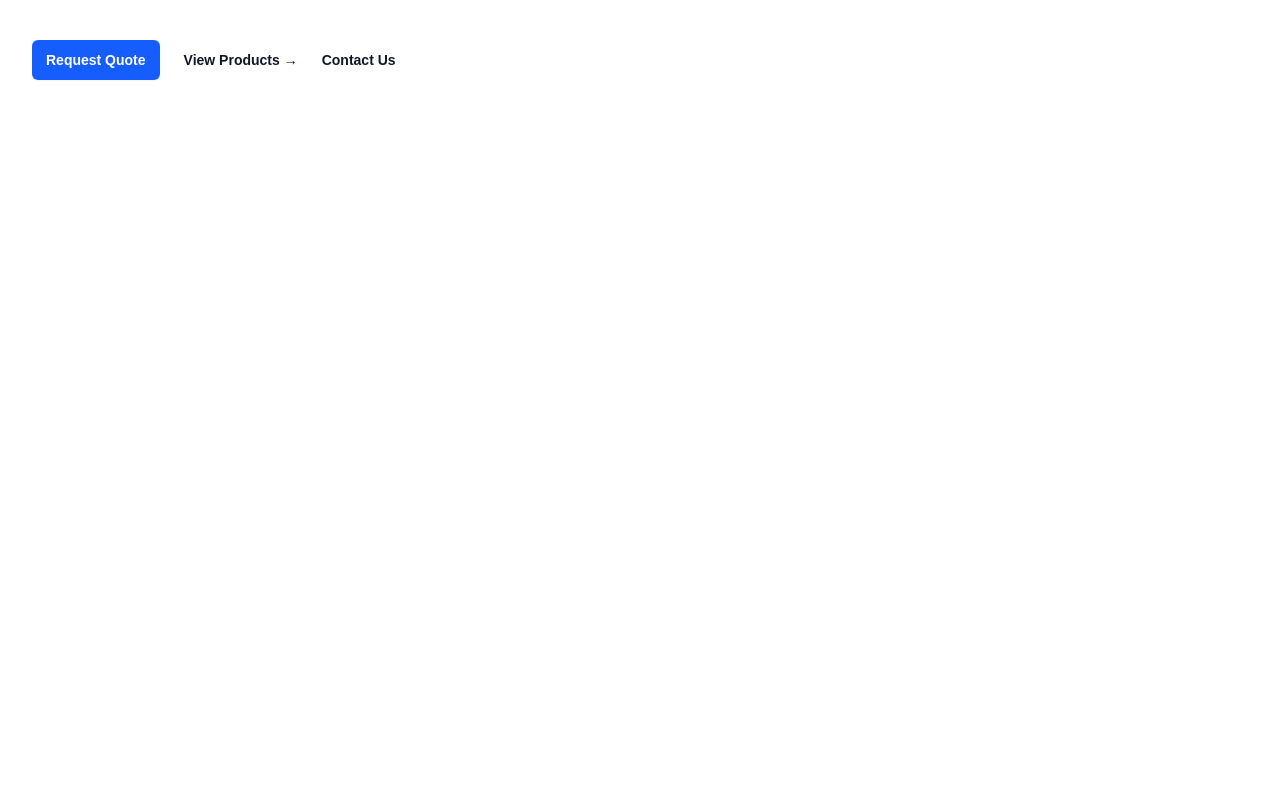
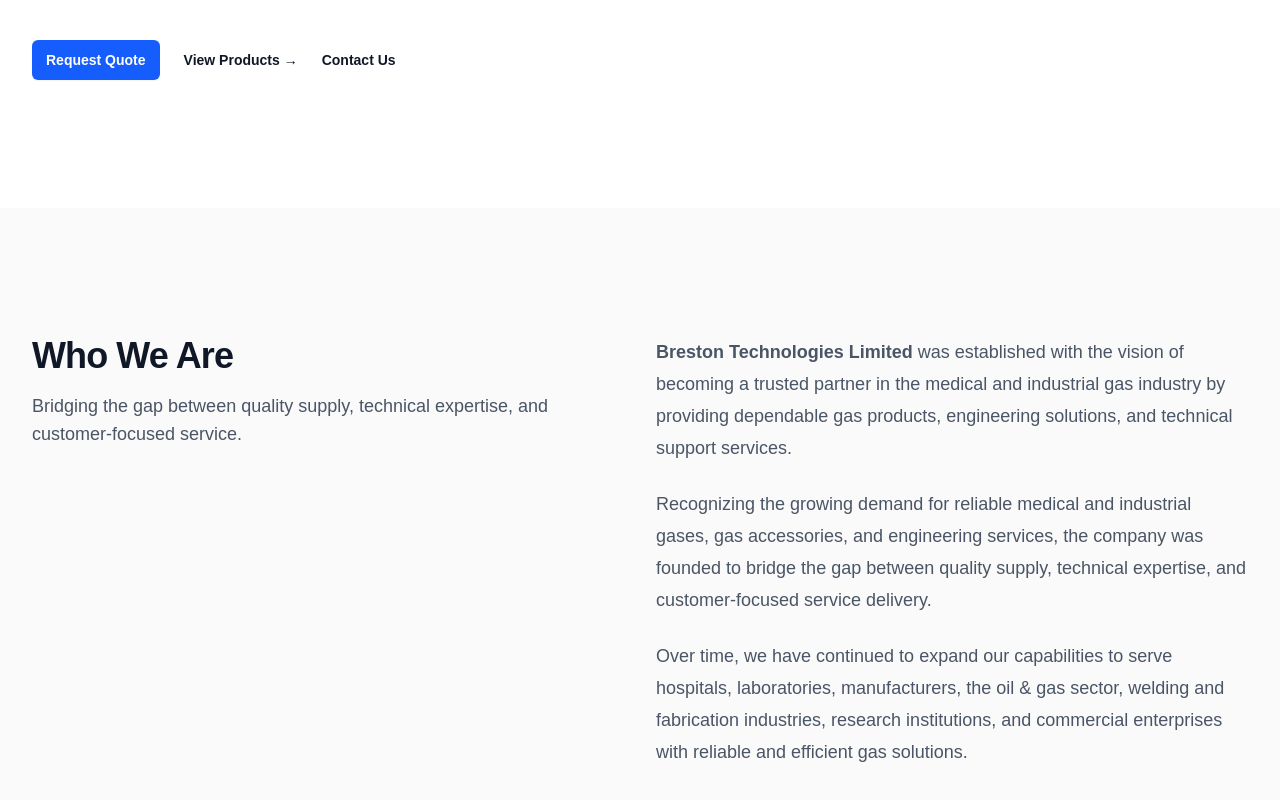
Before and after one commit to ionatech2025/breston, a Next.js app: page / in a window 1280 px wide. Shown: the part 716-1516 px from the top of the page. Before the commit the page ends 924 px from the top, so only its background shows below. Built offline with nearby package versions, Linux system fonts and the light colour scheme.

Commit message:
the who we are section

```diff
--- a/app/page.tsx
+++ b/app/page.tsx
@@ -2,6 +2,7 @@ import Link from "next/link";
 
 export default function Home() {
   return (
+    <>
       <div className="relative isolate overflow-hidden bg-white">
         {/* Background decoration */}
         <div className="absolute inset-x-0 -top-40 -z-10 transform-gpu overflow-hidden blur-3xl sm:-top-80">
@@ -52,5 +53,33 @@ export default function Home() {
           </div>
         </div>
       </div>
+
+      {/* Brief Introduction Section */}
+      <div className="bg-zinc-50 py-24 sm:py-32">
+        <div className="mx-auto max-w-7xl px-6 lg:px-8">
+          <div className="mx-auto grid max-w-2xl grid-cols-1 gap-x-8 gap-y-16 sm:gap-y-20 lg:mx-0 lg:max-w-none lg:grid-cols-2">
+            <div>
+              <h2 className="text-3xl font-bold tracking-tight text-gray-900 sm:text-4xl">
+                Who We Are
+              </h2>
+              <p className="mt-4 text-lg text-gray-600">
+                Bridging the gap between quality supply, technical expertise, and customer-focused service.
+              </p>
+            </div>
+            <div className="text-lg leading-8 text-gray-600 space-y-6">
+              <p>
+                <strong>Breston Technologies Limited</strong> was established with the vision of becoming a trusted partner in the medical and industrial gas industry by providing dependable gas products, engineering solutions, and technical support services.
+              </p>
+              <p>
+                Recognizing the growing demand for reliable medical and industrial gases, gas accessories, and engineering services, the company was founded to bridge the gap between quality supply, technical expertise, and customer-focused service delivery.
+              </p>
+              <p>
+                Over time, we have continued to expand our capabilities to serve hospitals, laboratories, manufacturers, the oil & gas sector, welding and fabrication industries, research institutions, and commercial enterprises with reliable and efficient gas solutions.
+              </p>
+            </div>
+          </div>
+        </div>
+      </div>
+    </>
   );
 }
```
Lines whose indentation alone changed are shown as unchanged.
